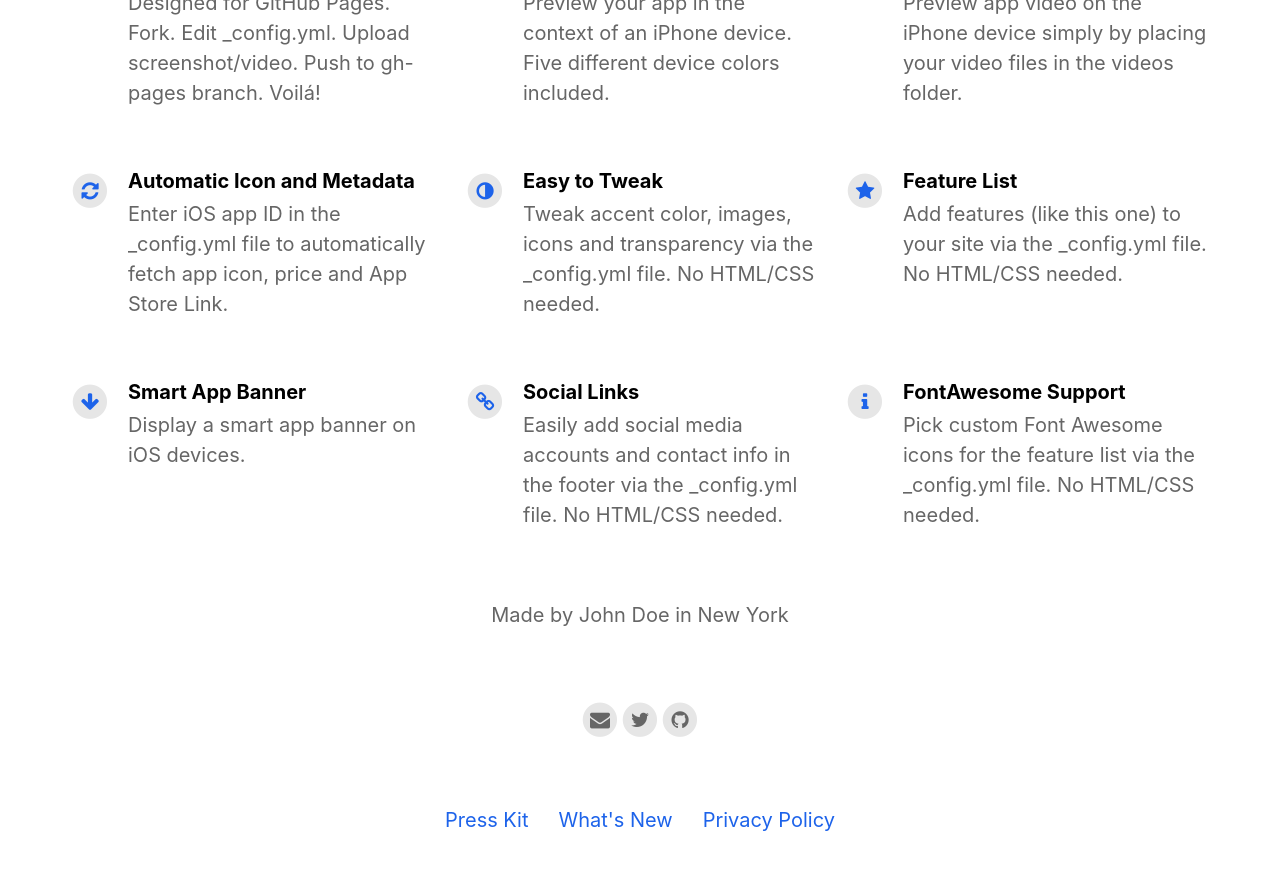
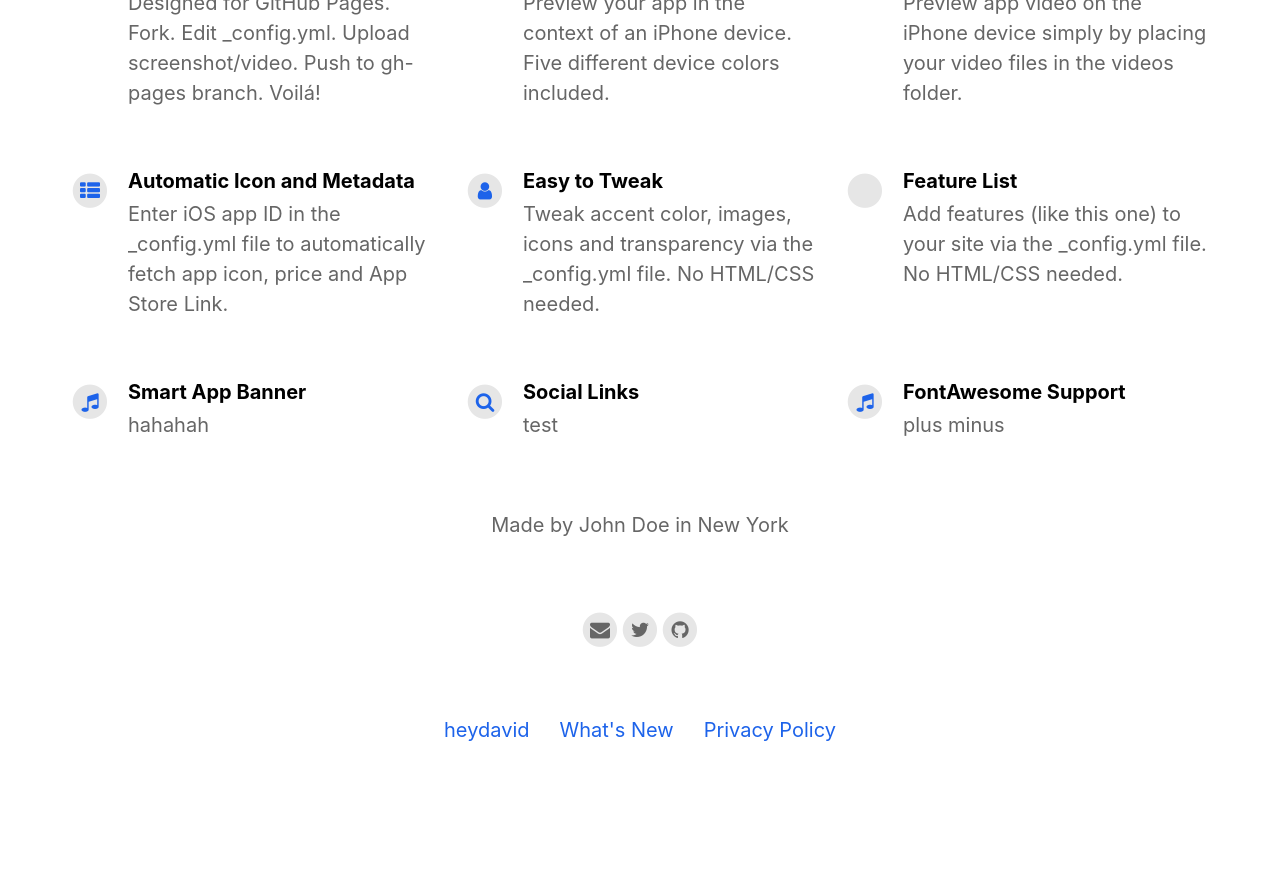
Before and after one commit to heydavid-dev/12345-17, a Jekyll site: the page built from index.html, in a window 1280 px wide and 900 px high, scrolled down 1124 px. Shown: the top 870 px of the window. Built offline with Jekyll 4.4.1, drawn with Linux system fonts in a browser that asks for light colours; nearby versions of some CDN libraries; after the commit the page ends 1934 px from its top, so only the background shows below that.

Commit message:
26 Mar 08:04_config.yml, _pages/changelog.md, _pages/privacypolicy.md

```diff
--- a/_config.yml
+++ b/_config.yml
@@ -1,134 +1,82 @@
-#page title
-page-title                                : "Berserk Studios"
-
-# App Info
-ios-app-id                                : ""
-
-appstore-link                             : https://apps.apple.com/us/app/itunes-remote/id284417350
-playstore-link                            : https://play.google.com/store/apps/details?id=air.au.com.metro.DumbWaysToDie2
-presskit-title                            : Press Kit
-presskit-download-link                    : https://developer.apple.com/app-store/marketing/guidelines/#images
-
-
-app-icon                                  : assets/appicon.png
-app-name                                  : App connect
-app-price                                 : Free
-app-description                           : Write a short tagline for your app.
-
-enable-smart-app-banner                   : true
-
-# Information About Yourself
-footer-description                          : Made by John Doe in New York
+---
+page-title: Berserk Studios
+ios-app-id: ''
+appstore-link: https://apps.apple.com/us/app/itunes-remote/id284417350
+playstore-link: https://play.google.com/store/apps/details?id=air.au.com.metro.DumbWaysToDie2
+presskit-title: heydavid
+presskit-download-link: https://heydavid.io
+app-icon: assets/appicon.png
+app-name: App connect
+app-price: Free
+app-description: Write a short tagline for your app.
+enable-smart-app-banner: true
+footer-description: Made by John Doe in New York
 contact-list:
-- url: "mailto:john.doe@gmail.com"
+- url: mailto:john.doe@gmail.com
   icon: envelope
 - url: https://twitter.com/john.doe
   icon: twitter
 - url: https://github.com/john.doe
   icon: github
-
-
-# Feature List                            Edit, add or remove features to be presented.
-features-list                             :
-
-  - title                                 : GitHub Pages Jekyll Theme
-    description                           : Designed for GitHub Pages. Fork. Edit _config.yml. Upload screenshot/video. Push to gh-pages branch. Voilá!
-    fontawesome-icon-name                 : magic
-
-  - title                                 : iPhone Device Preview
-    description                           : Preview your app in the context of an iPhone device. Five different device colors included.
-    fontawesome-icon-name                 : mobile
-
-  - title                                 : Video Support
-    description                           : Preview app video on the iPhone device simply by placing your video files in the videos folder.
-    fontawesome-icon-name                 : play-circle
-
-  - title                                 : Automatic Icon and Metadata
-    description                           : Enter iOS app ID in the _config.yml file to automatically fetch app icon, price and App Store Link.
-    fontawesome-icon-name                 : refresh
-
-  - title                                 : Easy to Tweak
-    description                           : Tweak accent color, images, icons and transparency via the _config.yml file. No HTML/CSS needed.
-    fontawesome-icon-name                 : adjust
-
-  - title                                 : Feature List
-    description                           : Add features (like this one) to your site via the _config.yml file. No HTML/CSS needed.
-    fontawesome-icon-name                 : star
-
-  - title                                 : Smart App Banner
-    description                           : Display a smart app banner on iOS devices.
-    fontawesome-icon-name                 : arrow-down
-
-  - title                                 : Social Links
-    description                           : Easily add social media accounts and contact info in the footer via the _config.yml file. No HTML/CSS needed.
-    fontawesome-icon-name                 : link
-
-  - title                                 : FontAwesome Support
-    description                           : Pick custom Font Awesome icons for the feature list via the _config.yml file. No HTML/CSS needed.
-    fontawesome-icon-name                 : info
-
-
-
-# Theme Settings
-topbar-color                              : "#000000"
-topbar-transparency                       : "0.1"
-topbar-title-color                        : "#ffffff"
-
-cover-image                               : assets/headerimage.png
-cover-overlay-color                       : "#363b3d"
-cover-overlay-transparency                : "0.8"
-
-device-color                              : black
-
-body-background-color                     : "#ffffff"
-
-link-color                                : "#1d63ea"
-
-app-title-color                           : "#ffffff"
-app-price-color                           : "#ffffff"
-app-description-color                     : "#ffffff"
-
-feature-title-color                       : "#000000"
-feature-text-color                        : "#666666"
-
-feature-icons-foreground-color            : "#1d63ea"
-feature-icons-background-color            : "#e6e6e6"
-
-social-icons-foreground-color             : "#666666"
-social-icons-background-color             : "#e6e6e6"
-
-footer-text-color                         : "#666666"
-
-
-
-
-
-
-
-
-
-
-
-
-
-####################################################
-### Jekyll Configuration. No need to touch this. ###
-####################################################
-
-# Set the Sass partials directory, as we're using @imports
+features-list:
+- title: GitHub Pages Jekyll Theme
+  description: Designed for GitHub Pages. Fork. Edit _config.yml. Upload screenshot/video.
+    Push to gh-pages branch. Voilá!
+  fontawesome-icon-name: glass
+- title: iPhone Device Preview
+  description: Preview your app in the context of an iPhone device. Five different
+    device colors included.
+  fontawesome-icon-name: music
+- title: Video Support
+  description: Preview app video on the iPhone device simply by placing your video
+    files in the videos folder.
+  fontawesome-icon-name: search
+- title: Automatic Icon and Metadata
+  description: Enter iOS app ID in the _config.yml file to automatically fetch app
+    icon, price and App Store Link.
+  fontawesome-icon-name: th-list
+- title: Easy to Tweak
+  description: Tweak accent color, images, icons and transparency via the _config.yml
+    file. No HTML/CSS needed.
+  fontawesome-icon-name: user
+- title: Feature List
+  description: Add features (like this one) to your site via the _config.yml file.
+    No HTML/CSS needed.
+  fontawesome-icon-name: zoom-out
+- title: Smart App Banner
+  description: hahahah
+  fontawesome-icon-name: music
+- title: Social Links
+  description: test
+  fontawesome-icon-name: search
+- title: FontAwesome Support
+  description: 'plus minus '
+  fontawesome-icon-name: music
+topbar-color: "#000000"
+topbar-transparency: '0.1'
+topbar-title-color: "#ffffff"
+cover-image: assets/headerimage.png
+cover-overlay-color: "#363b3d"
+cover-overlay-transparency: '0.8'
+device-color: black
+body-background-color: "#ffffff"
+link-color: "#1d63ea"
+app-title-color: "#ffffff"
+app-price-color: "#ffffff"
+app-description-color: "#ffffff"
+feature-title-color: "#000000"
+feature-text-color: "#666666"
+feature-icons-foreground-color: "#1d63ea"
+feature-icons-background-color: "#e6e6e6"
+social-icons-foreground-color: "#666666"
+social-icons-background-color: "#e6e6e6"
+footer-text-color: "#666666"
 sass:
-  style: compressed # You might prefer to minify using :compressed
-
-# Exclude these files from your production _site
-# exclude:
-#   - LICENSE
-#   - README.md
-#   - CNAME
-
+  style: compressed
 collections:
   pages:
     output: true
-    permalink: /:path/
-
-# Markdown rendering
+    permalink: "/:path/"
 markdown: kramdown
+url: https://heydavid-dev.github.io
+baseurl: "/12345-17"
```
Also changed, not shown: _pages/changelog.md (+1 -1 lines), _pages/privacypolicy.md (+1 -1 lines).
